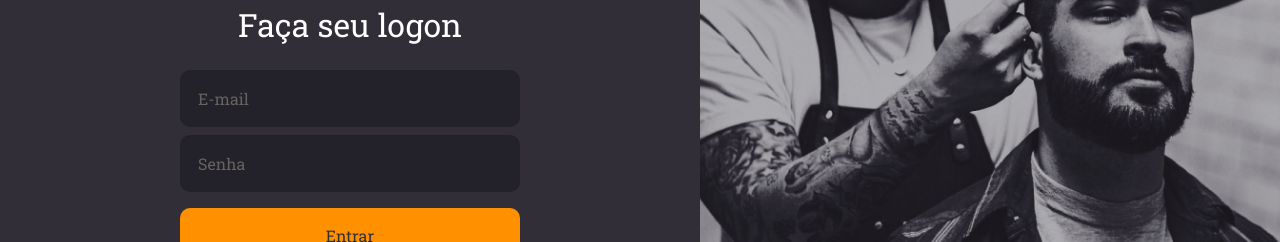
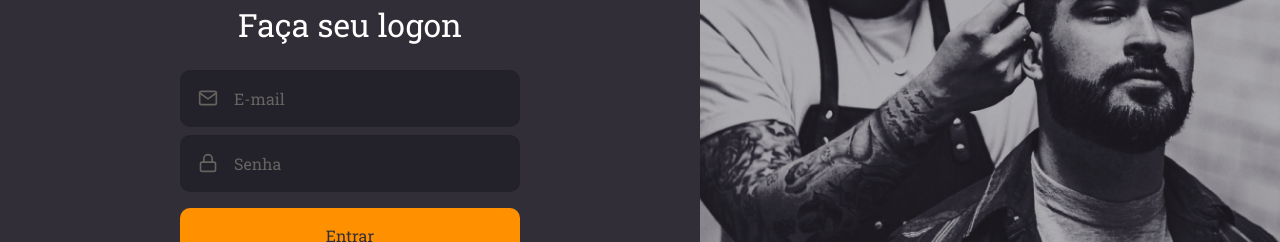
Before and after one commit to jonathancmpc/go-barber-web, a React (Create React App) app: page / in a window 1280 px wide. Shown: the part 289-531 px from the top of the page. Built offline with nearby package versions, Linux system fonts and the light colour scheme.

Commit message:
Isolando Input e Button

```diff
--- /dev/null
+++ b/src/components/Button/index.tsx
@@ -0,0 +1,15 @@
+import React, { ButtonHTMLAttributes } from 'react';
+
+import { Container } from './styles';
+
+type ButtonProps = ButtonHTMLAttributes<HTMLButtonElement>;
+
+const Button: React.FC<ButtonProps> = ({ children, ...rest }: ButtonProps) => {
+  return (
+    <Container type="button" {...rest}>
+      {children}
+    </Container>
+  );
+};
+
+export default Button;
--- /dev/null
+++ b/src/components/Button/styles.ts
@@ -0,0 +1,20 @@
+import styled from 'styled-components';
+import { shade } from 'polished';
+
+export const Container = styled.button`
+  background: #ff9000;
+  height: 56px;
+  border-radius: 10px;
+  border: 0;
+  padding: 0 16px;
+  color: #312e38;
+  width: 100%;
+  font-weight: 500;
+  margin-top: 16px;
+
+  transition: background-color 0.2s;
+
+  &:hover {
+    background-color: ${shade(0.2, '#ff9000')};
+  }
+`;
--- /dev/null
+++ b/src/components/Input/index.tsx
@@ -0,0 +1,20 @@
+import React, { InputHTMLAttributes } from 'react';
+import { IconBaseProps } from 'react-icons/lib';
+
+import { Container } from './styles';
+
+interface InputProps extends InputHTMLAttributes<HTMLInputElement> {
+  name: string;
+  icon: React.ComponentType<IconBaseProps>;
+}
+
+const Input: React.FC<InputProps> = ({ icon: Icon, ...rest }: InputProps) => {
+  return (
+    <Container>
+      {Icon && <Icon size={20} />}
+      <input {...rest} />
+    </Container>
+  );
+};
+
+export default Input;
--- /dev/null
+++ b/src/components/Input/styles.ts
@@ -0,0 +1,32 @@
+import styled from 'styled-components';
+
+export const Container = styled.div`
+  background: #232129;
+  border-radius: 10px;
+  border: 2px solid #232129;
+  padding: 16px;
+  width: 100%;
+
+  display: flex;
+  align-items: center;
+
+  & + & {
+    margin-top: 8px;
+  }
+
+  input {
+    flex: 1;
+    background: transparent;
+    border: 0;
+    color: #f4ede8;
+
+    &::placeholder {
+      color: #666360;
+    }
+  }
+
+  svg {
+    margin-right: 16px;
+    color: #666360;
+  }
+`;
--- a/src/pages/SignIn/index.tsx
+++ b/src/pages/SignIn/index.tsx
@@ -1,5 +1,8 @@
 import React from 'react';
-import { FiLogIn } from 'react-icons/fi';
+import { FiLogIn, FiMail, FiLock } from 'react-icons/fi';
+
+import Input from '../../components/Input';
+import Button from '../../components/Button';
 
 import logoImg from '../../assets/logo.svg';
 import { Container, Content, Background } from './styles';
@@ -13,9 +16,14 @@
         <form>
           <h1>Faça seu logon</h1>
 
-          <input placeholder="E-mail" />
-          <input type="password" placeholder="Senha" />
-          <button type="submit">Entrar</button>
+          <Input name="E-mail" placeholder="E-mail" icon={FiMail} />
+          <Input
+            name="password"
+            type="password"
+            placeholder="Senha"
+            icon={FiLock}
+          />
+          <Button type="submit">Entrar</Button>
 
           <a href="forgot">Esqueci minha senha</a>
         </form>
--- a/src/pages/SignIn/styles.ts
+++ b/src/pages/SignIn/styles.ts
@@ -30,41 +30,6 @@
 
     h1 {
       margin-bottom: 24px;
-    }
-
-    input {
-      background: #232129;
-      color: #f4ede8;
-      border-radius: 10px;
-      border: 2px solid #232129;
-      padding: 16px;
-      width: 100%;
-
-      & + input {
-        margin-top: 8px;
-      }
-
-      &::placeholder {
-        color: #666360;
-      }
-    }
-
-    button {
-      background: #ff9000;
-      height: 56px;
-      border-radius: 10px;
-      border: 0;
-      padding: 0 16px;
-      color: #312e38;
-      width: 100%;
-      font-weight: 500;
-      margin-top: 16px;
-
-      transition: background-color 0.2s;
-
-      &:hover {
-        background-color: ${shade(0.2, '#ff9000')};
-      }
     }
 
     a {
```
Also changed, not shown: .eslintrc.json.
